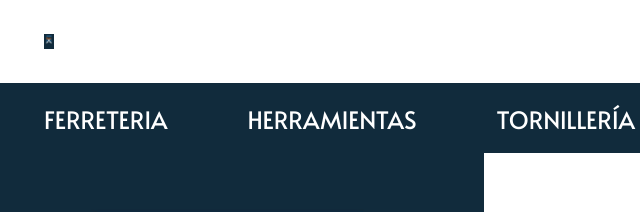
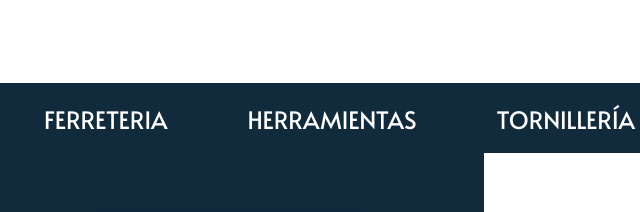
Before and after one commit to cristianlope/clinker3, a plain HTML site: page index.html in a window 1280 px wide. Shown: the top 212 px of the page, 16-656 px from the left. Drawn offline with Linux system fonts and the light colour scheme.

Commit message:
Proeyecto1

```diff
--- a/index.html
+++ b/index.html
@@ -12,10 +12,7 @@
     <header>
 
         <div class="header__superior">
-            <div class="logo">
-                <img src="practicaTp3.html/img/logoclinker.jpeg.jpeg" alt="logoclinker" width="150px">
-
-            </div>
+            <div class="logo"></div>
             <div class="search">
                 <input type="search" placeholder="¿Qué deseas buscar?">
 
@@ -70,9 +67,7 @@
                 <label form="txt">Acepto los terminos</label>
                 <br>
                 <button type="submit">Enviar</button>
-
                 <li>Ingresar</li>
-                <br>
                 <br>
                 <p>&copy; copyright</p>
 
```
